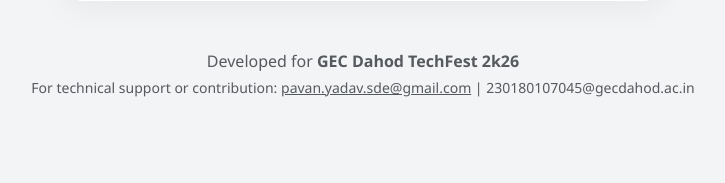
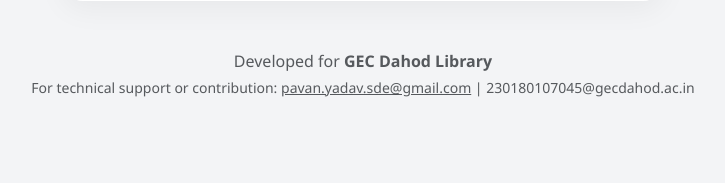
Before and after one commit to PAVAN2005-LAB/GED_Dahod_library, a Django app: page /kiosk/ in a window 1280 px wide. Shown: the part 617-800 px from the top of the page, without its empty margins (277-1002 px from the left). Run offline with Django 5.2, Linux system fonts and the light colour scheme.

Commit message:
Update branding and support info for consistency

```diff
--- a/templates/base.html
+++ b/templates/base.html
@@ -50,7 +50,7 @@
 
     <footer>
         <div class="container text-center text-muted">
-            <p class="mb-1">Developed for <strong>GEC Dahod TechFest 2k26</strong></p>
+            <p class="mb-1">Developed for <strong>GEC Dahod Library</strong></p>
             <p class="small">For technical support or contribution: <a href="mailto:pavan.yadav.sde@gmail.com"
                     class="text-muted">pavan.yadav.sde@gmail.com</a> | 230180107045@gecdahod.ac.in</p>
         </div>
```
Also changed, not shown: README.md.
